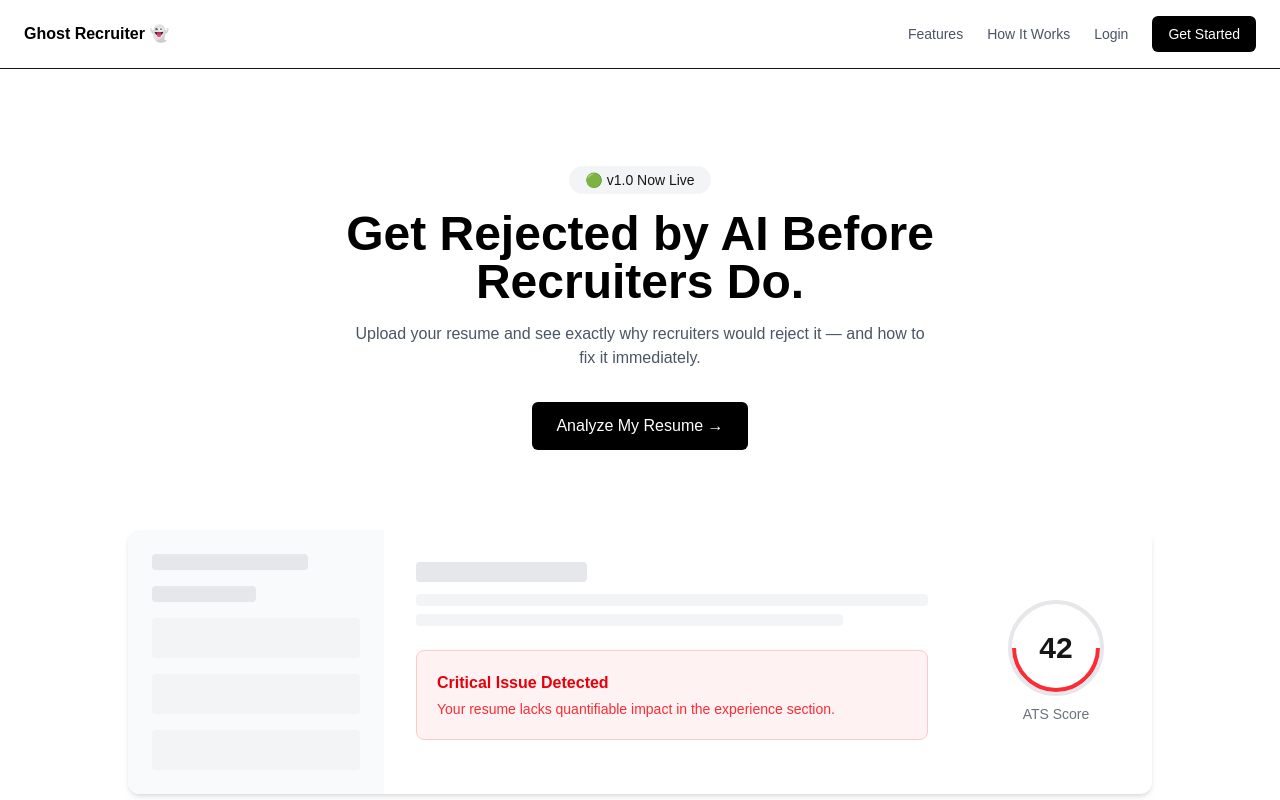
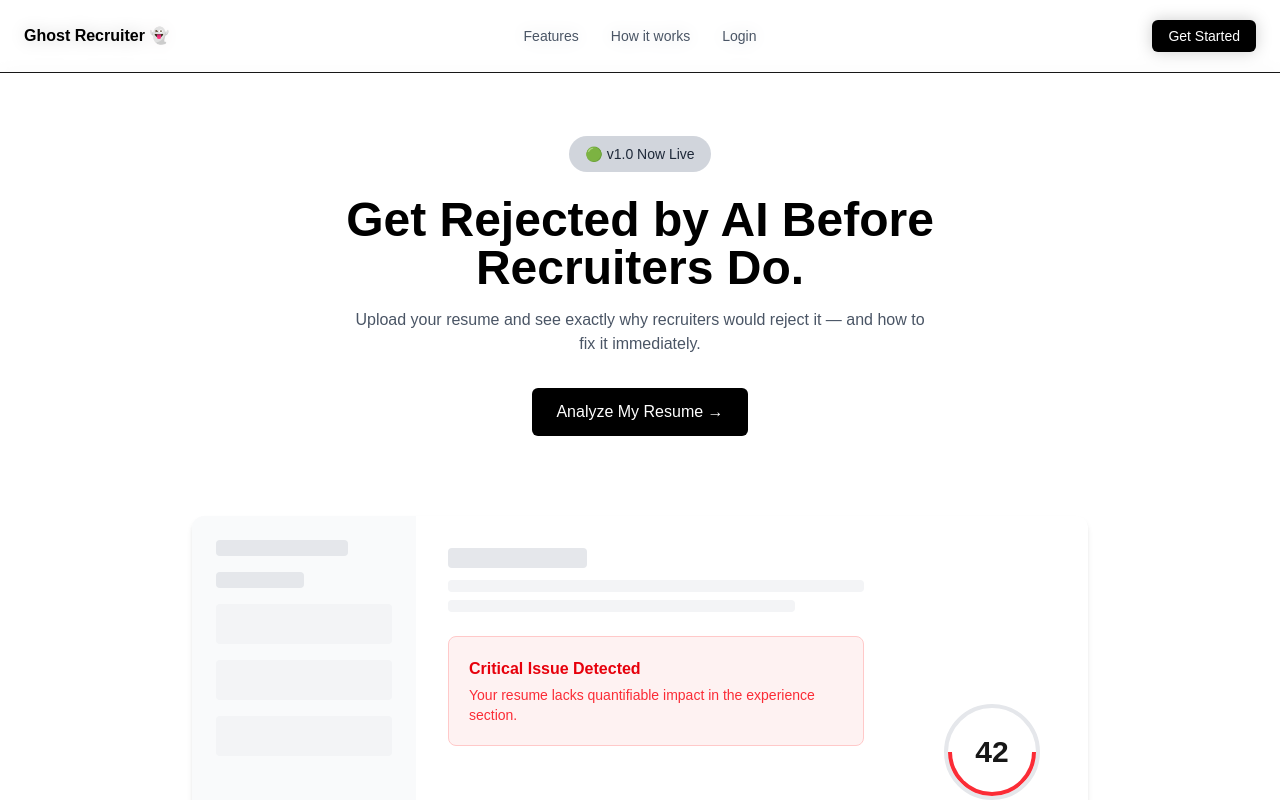
Before and after one commit to Smritijha45/ghost, a Next.js app: page / in a window 1280 px wide. Shown: the top 800 px of the page. Built offline with nearby package versions, Linux system fonts and the light colour scheme.

Commit message:
fixed navbar

```diff
--- a/app/components/hero/HeroSection.tsx
+++ b/app/components/hero/HeroSection.tsx
@@ -1,11 +1,11 @@
 export default function HeroSection() {
   return (
-    <section className="min-h-screen flex flex-col justify-center items-center text-center bg-white px-6">
-      <span className="mb-4 text-sm bg-gray-100 px-4 py-1 rounded-full">
+    <section className="min-h-screen pt-24 flex flex-col justify-center items-center text-center bg-white px-6 py-12">
+      <span className="mb-6 text-sm bg-gray-300 border-gray-800 px-4 py-2 rounded-full text-gray-800">
         🟢 v1.0 Now Live
       </span>
 
-      <h1 className="text-4xl md:text-5xl font-bold text-black max-w-3xl">
+      <h1 className="text-2xl md:text-5xl font-bold text-black max-w-3xl">
         Get Rejected by AI Before Recruiters Do.
       </h1>
 
@@ -21,8 +21,9 @@ export default function HeroSection() {
         Analyze My Resume →
       </a>
 
+
       {/* ATS Preview Card */}
-      <div className="mt-20 w-full max-w-5xl bg-white rounded-xl shadow-md flex overflow-hidden text-left">
+      <div className="mt-20 w-full max-w-4xl h-[500px] bg-white rounded-xl shadow-md flex overflow-hidden text-left">
         {/* Left Sidebar */}
         <div className="w-1/4 bg-gray-50 p-6 hidden md:block">
           <div className="space-y-4">
--- a/app/components/navbar/Navbar.tsx
+++ b/app/components/navbar/Navbar.tsx
@@ -3,24 +3,37 @@ import Link from "next/link";
 
 export default function Navbar() {
   return (
-    <nav className="fixed top-0 w-full bg-white border-b z-50">
-      <div className="max-w-7xl mx-auto px-6 py-4 flex justify-between items-center">
-        <Link href="/" className="font-bold text-black">
-          Ghost Recruiter 👻
-        </Link>
+   <nav className="fixed top-0 w-full bg-white/80 backdrop-blur border-b z-50">
+      <div className="max-w-7xl mx-auto px-6 py-6 grid grid-cols-3 items-center">
 
-        <div className="flex items-center gap-6 text-sm text-gray-600">
-          <a href="#why-it-works">Features</a>
-          <a href="#how-it-works">How It Works</a>
-          <Link href="/login">Login</Link>
 
+        <div className="justify-self-start">
+          <Link href="/" className="font-bold text-black">
+            Ghost Recruiter 👻
+          </Link>
+        </div>
+
+        <div className="justify-self-center flex items-center gap-8 text-sm text-gray-600">
+          <a href="#why-it-works" className="hover:text-black">
+            Features
+          </a>
+          <a href="#how-it-works" className="hover:text-black">
+            How it works
+          </a>
+          <Link href="/login" className="hover:text-black">
+            Login
+          </Link>
+        </div>
+
+        <div className="justify-self-end">
           <Link
             href="/dashboard"
-            className="bg-black text-white px-4 py-2 rounded-md"
+            className="bg-black text-white px-4 py-2 rounded-md text-sm hover:bg-gray-800"
           >
             Get Started
           </Link>
         </div>
+
       </div>
     </nav>
   );
--- a/app/layout.tsx
+++ b/app/layout.tsx
@@ -18,7 +18,7 @@ export default function RootLayout({
         <Navbar />
 
         {/* Padding-top to offset fixed navbar */}
-        <main className="pt-20">
+        <main className="pt-10">
           {children}
         </main>
       </body>
```
